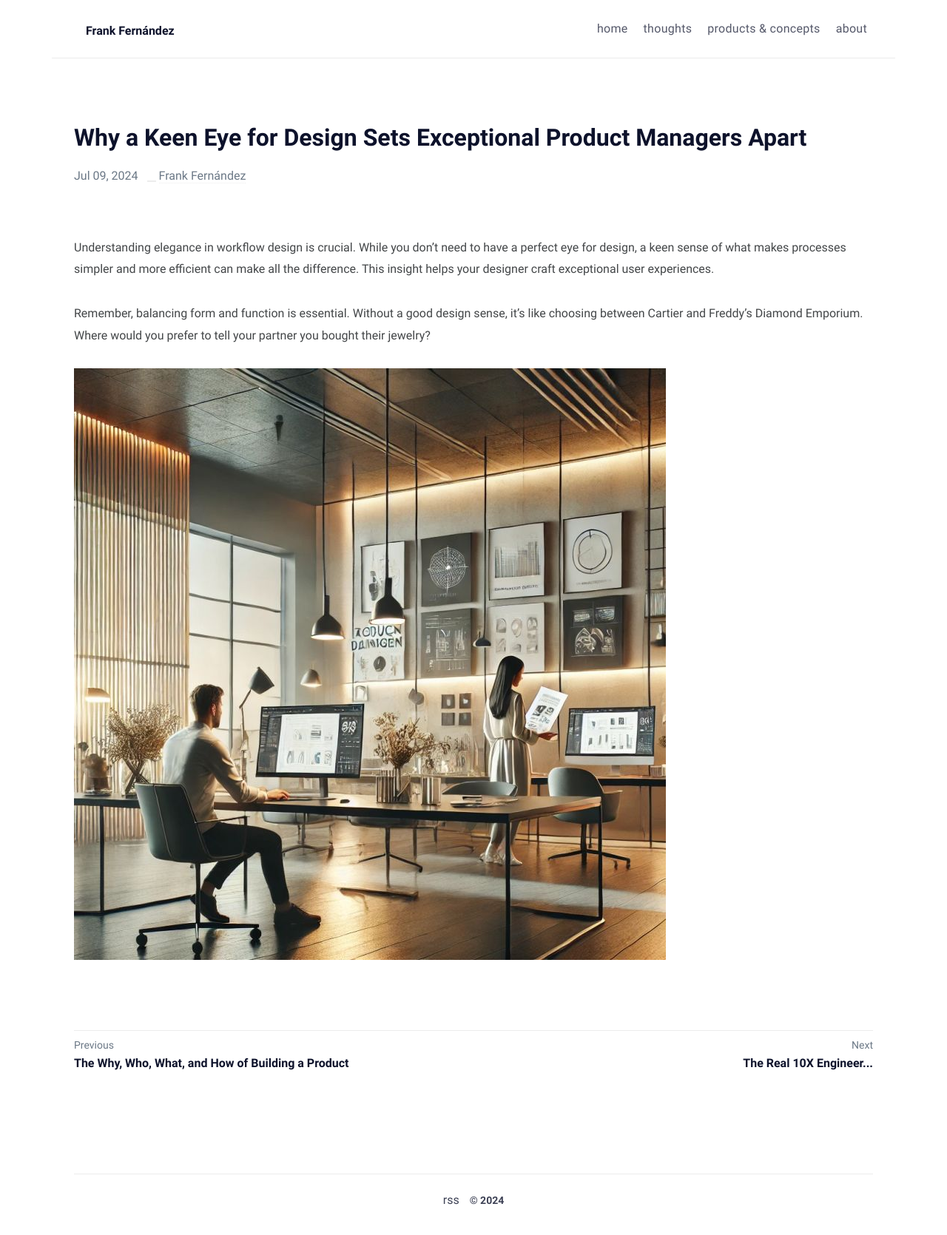
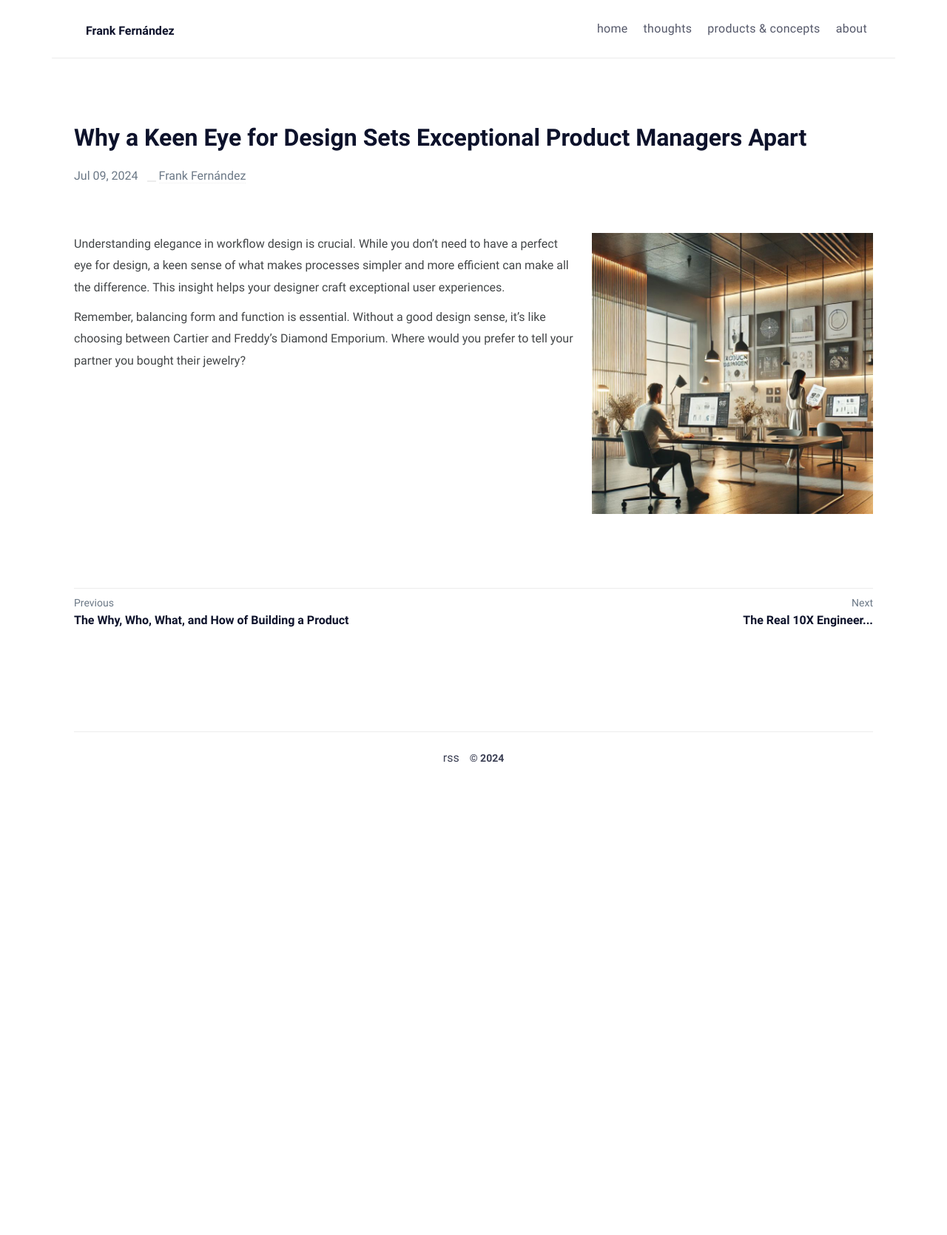
Before and after one commit to frafdez/blog, a Jekyll site: the page built from _posts/2024-07-09-keen-eye-for-design.markdown, in a window 1280 px wide. Shown: the whole page at 74% size. Built offline with Jekyll 4.4.1, drawn with Linux system fonts in a browser that asks for light colours; after the commit the page ends 1071 px from its top, so only the background shows below that.

Commit message:
New post

```diff
--- a/_layouts/post.html
+++ b/_layouts/post.html
@@ -65,10 +65,12 @@ layout: compress
         </header>
 
         <div class="page-content" itemprop="articleBody">
+          <div class="float-content">
           {% if page.image %}
-          <img src="/{{ page.image }}" alt="{{ page.title }}">
+          <img src="/{{ page.image }}" alt="{{ page.title }}" class="float-image">
           {% endif %}
           {% include anchor_headings.html html=content anchorClass="anchor-head" beforeHeading=true h_min=1 h_max=4 %}
+          </div>
           {% if page.tweet %}
           <p>Comments this article on
             <a href="https://twitter.com/{{site.twitter}}/status/{{page.tweet}}">Twitter</a>.
--- a/_posts/2024-07-09-keen-eye-for-design.markdown
+++ b/_posts/2024-07-09-keen-eye-for-design.markdown
@@ -1,11 +1,10 @@
 ---
+title: Why a Keen Eye for Design Sets Exceptional Product Managers Apart
 layout: post
-title:  "Why a Keen Eye for Design Sets Exceptional Product Managers Apart"
-date:   2024-07-09 15:00:00 +0100
-categories: product management
+date: '2024-07-09 15:00:00 +0100'
+image: assets/img/1720270343463.jpeg
 ---
+
 Understanding elegance in workflow design is crucial. While you don't need to have a perfect eye for design, a keen sense of what makes processes simpler and more efficient can make all the difference. This insight helps your designer craft exceptional user experiences.
 
 Remember, balancing form and function is essential. Without a good design sense, it's like choosing between Cartier and Freddy's Diamond Emporium. Where would you prefer to tell your partner you bought their jewelry?
-
-![Design](/assets/img/1720270343463.jpeg)
--- a/_sass/klise/_layout.scss
+++ b/_sass/klise/_layout.scss
@@ -459,3 +459,26 @@
       flex: 100%; /* Makes columns take full width */
   }
 }
+
+/* Styles for the floating image */
+.float-image {
+  width: 380px; /* Set the desired width of your image */
+  margin: 0 0 20px 20px; /* Adjust the margin as needed */
+  float: right; /* Float the image to the right */
+}
+
+/* Clearfix for the float-content to contain the floated image */
+.float-content::after {
+  content: "";
+  display: table;
+  clear: both;
+}
+
+/* Responsive design: When the screen size is small, place the image on top */
+@media screen and (max-width: 768px) {
+  .float-image {
+    float: none;
+    margin: 0 0 20px 0;
+    width: 100%; /* Adjust the width as needed for mobile view */
+  }
+}
```
Also changed, not shown: _posts/2024-07-08-why-who-what-how-of-building-products.markdown (+4 -5 lines), _posts/2024-07-11-the-real-10x-engineer.md (+1 -1 lines), _posts/2024-07-15-creating-an-indispensable-and-effortless-product-or-service.md (added, +12 -0 lines), assets/img/15072024.webp (added), 1 other file.
